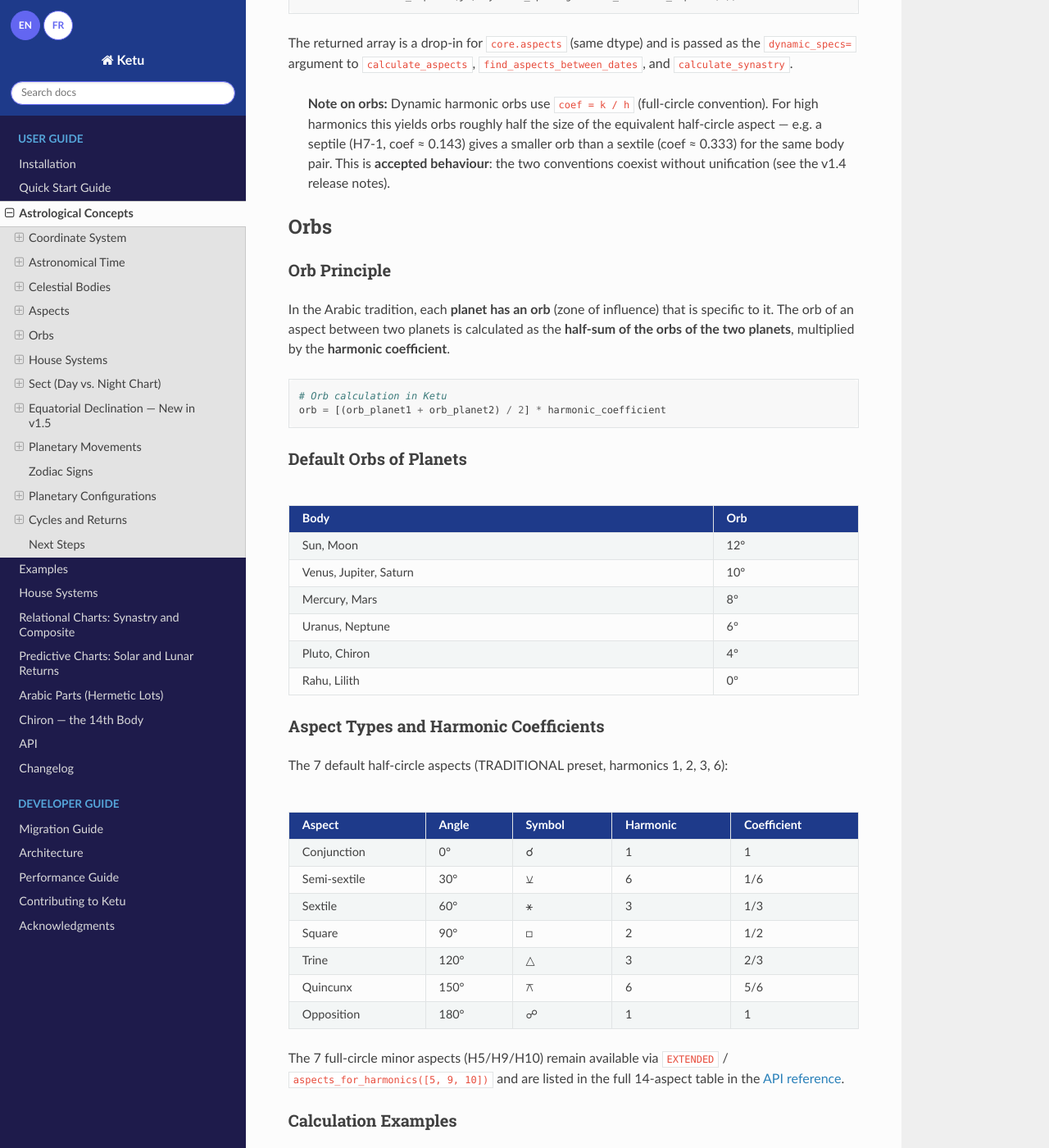
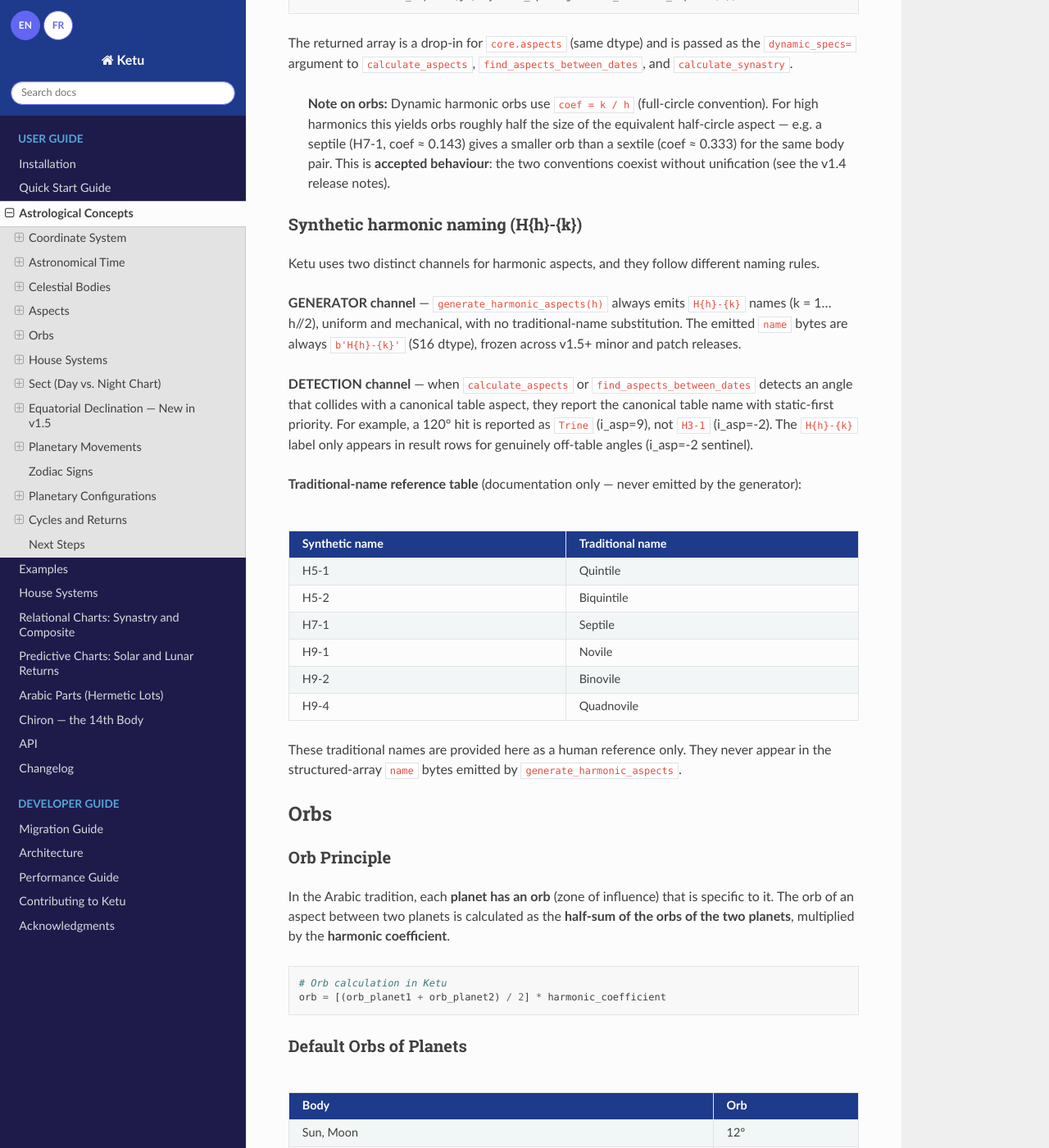
Before and after one commit to alkimya/ketu, a Sphinx documentation site: the page built from docs/source/concepts.md, in a window 1280 px wide and 1400 px high, scrolled down 4489 px. Shown: the whole window at 82% size. Built offline with Sphinx 7.4.7 and the Read the Docs theme 3.1.0, drawn with Linux system fonts in a browser that asks for light colours.

Commit message:
docs(34-01): two-channel GENERATOR/DETECTION distinction + FR translations
- concepts.md: add "Synthetic harmonic naming (H{h}-{k})" subsection with
  GENERATOR (always H{h}-{k}) vs DETECTION (static-first, 120°→Trine)
  channel distinction + traditional-name reference table (quintile/septile/
  novile etc., docs-only, never emitted)
- api.md: add Naming contract note to generate_harmonic_aspects section
  referencing the two-channel explanation via {ref}`synthetic-harmonic-naming`
- concepts.po + concepts.mo: FR translations for all 14 new msgids
- api.po + api.mo: FR translation for naming contract note
- No fuzzy flags on new entries; html-fr builds clean

Co-Authored-By: Claude Sonnet 4.6 <noreply@anthropic.com>

```diff
--- a/docs/source/concepts.md
+++ b/docs/source/concepts.md
@@ -192,6 +192,36 @@ The returned array is a drop-in for `core.aspects` (same dtype) and is passed as
 > — e.g. a septile (H7-1, coef ≈ 0.143) gives a smaller orb than a sextile (coef ≈ 0.333)
 > for the same body pair. This is **accepted behaviour**: the two conventions coexist without
 > unification (see the v1.4 release notes).
+
+(synthetic-harmonic-naming)=
+### Synthetic harmonic naming (H{h}-{k})
+
+Ketu uses two distinct channels for harmonic aspects, and they follow different naming rules.
+
+**GENERATOR channel** — `generate_harmonic_aspects(h)` always emits `H{h}-{k}` names
+(k = 1..h//2), uniform and mechanical, with no traditional-name substitution.
+The emitted `name` bytes are always `b'H{h}-{k}'` (S16 dtype), frozen across v1.5+
+minor and patch releases.
+
+**DETECTION channel** — when `calculate_aspects` or `find_aspects_between_dates` detects
+an angle that collides with a canonical table aspect, they report the canonical table name
+with static-first priority.  For example, a 120° hit is reported as `Trine` (i_asp=9),
+not `H3-1` (i_asp=-2).  The `H{h}-{k}` label only appears in result rows for
+genuinely off-table angles (i_asp=-2 sentinel).
+
+**Traditional-name reference table** (documentation only — never emitted by the generator):
+
+Synthetic name | Traditional name
+---------------|------------------
+H5-1           | Quintile
+H5-2           | Biquintile
+H7-1           | Septile
+H9-1           | Novile
+H9-2           | Binovile
+H9-4           | Quadnovile
+
+These traditional names are provided here as a human reference only.  They never appear
+in the structured-array `name` bytes emitted by `generate_harmonic_aspects`.
 
 ## Orbs
 
```
Also changed, not shown: docs/source/api.md (+7 -0 lines), 4 other files.
